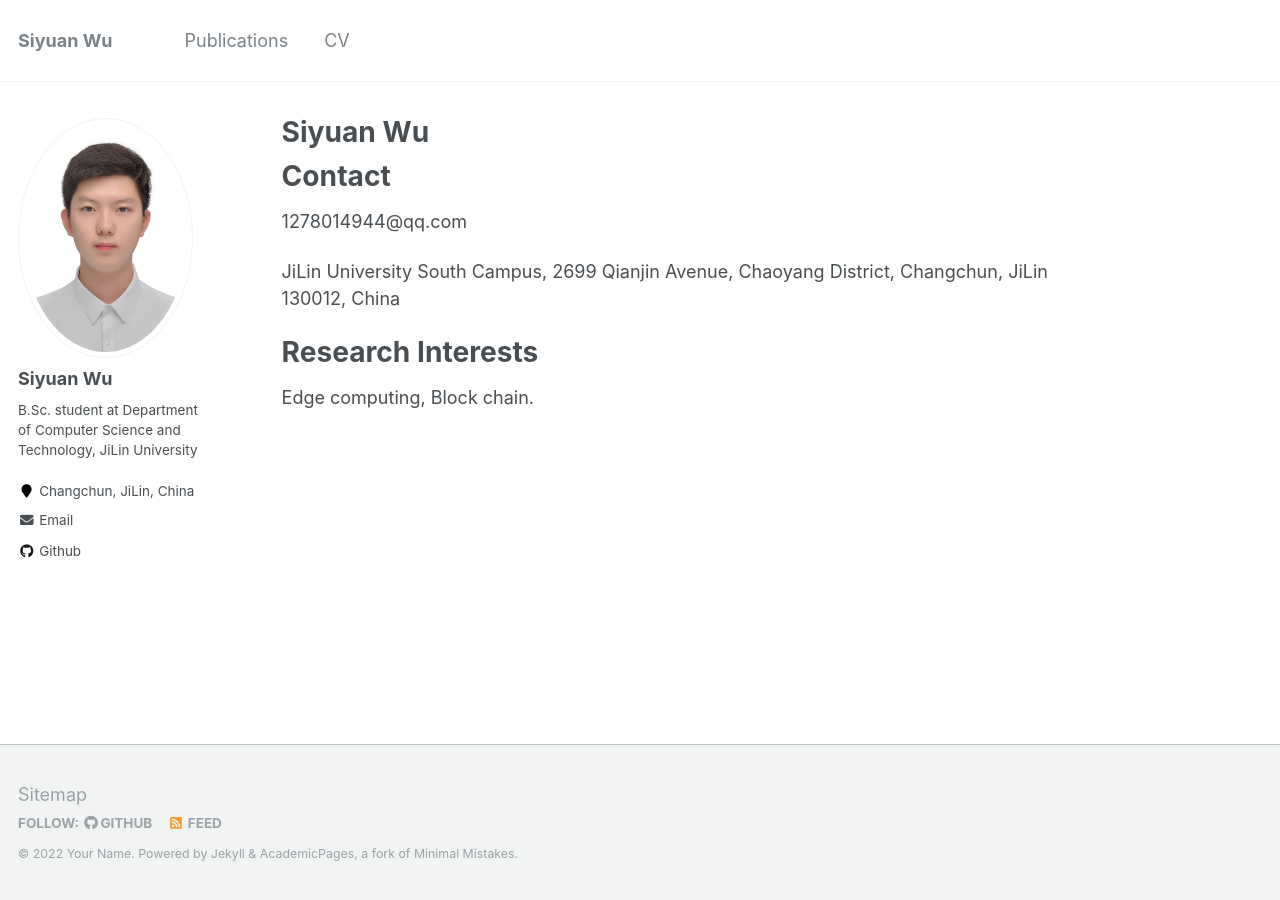
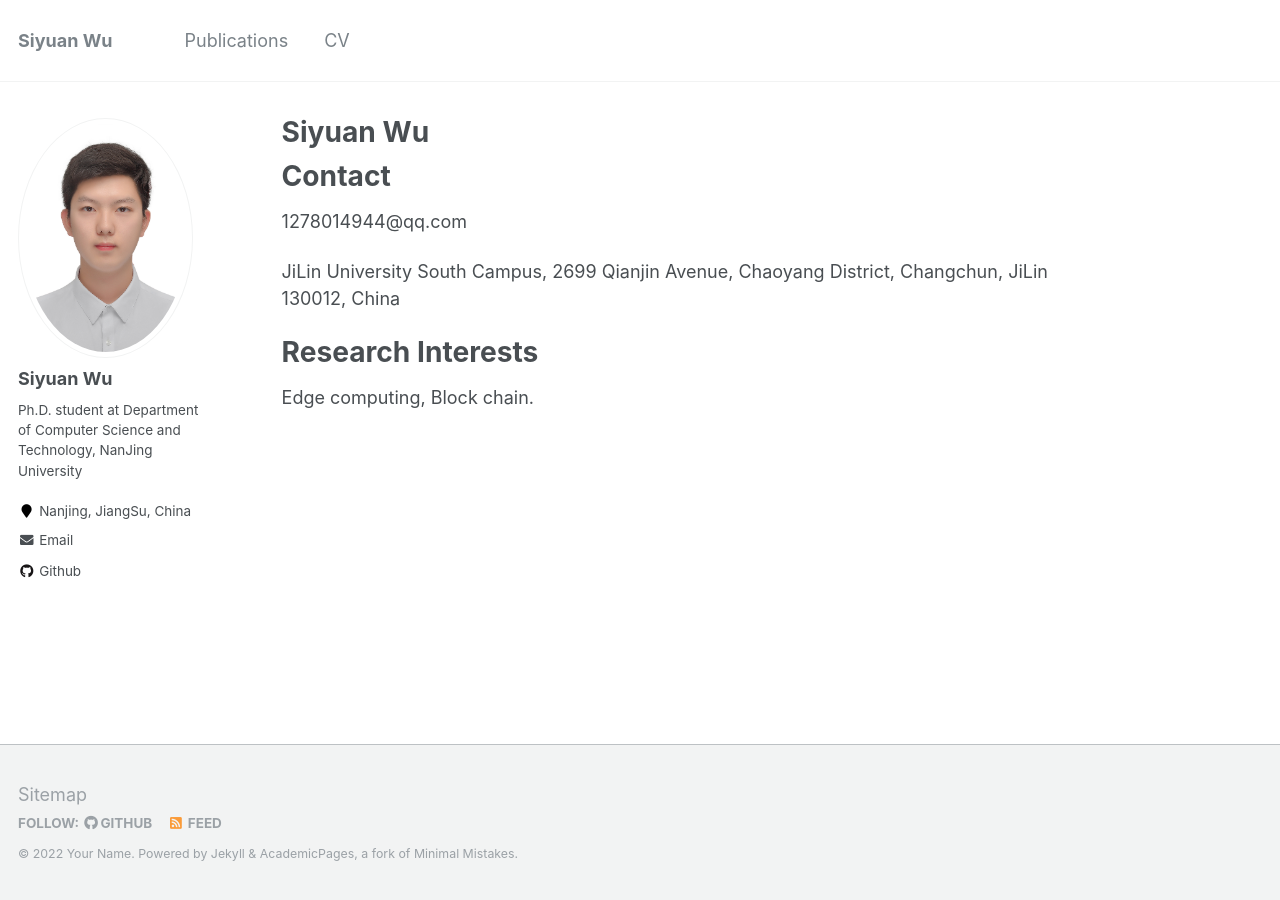
Before and after one commit to Siyuan01/Siyuan01.github.io, a Jekyll site: the page built from _pages/about.md, in a window 1280 px wide. Built offline with Jekyll 4.4.1, drawn with Linux system fonts in a browser that asks for light colours.

Commit message:
Update _config.yml

```diff
--- a/_config.yml
+++ b/_config.yml
@@ -82,8 +82,8 @@ analytics:
 author:
   name             : "Siyuan Wu"
   avatar           : "profile.png"
-  bio              : "B.Sc. student at Department of Computer Science and Technology, JiLin University"
-  location         : "Changchun, JiLin, China"
+  bio              : "Ph.D. student at Department of Computer Science and Technology, NanJing University"
+  location         : "Nanjing, JiangSu, China"
   employer         :
   pubmed           : #"https://www.ncbi.nlm.nih.gov/pubmed/?term=john+snow"
   googlescholar    : #"http://yourfullgooglescholarurl.com"
```
